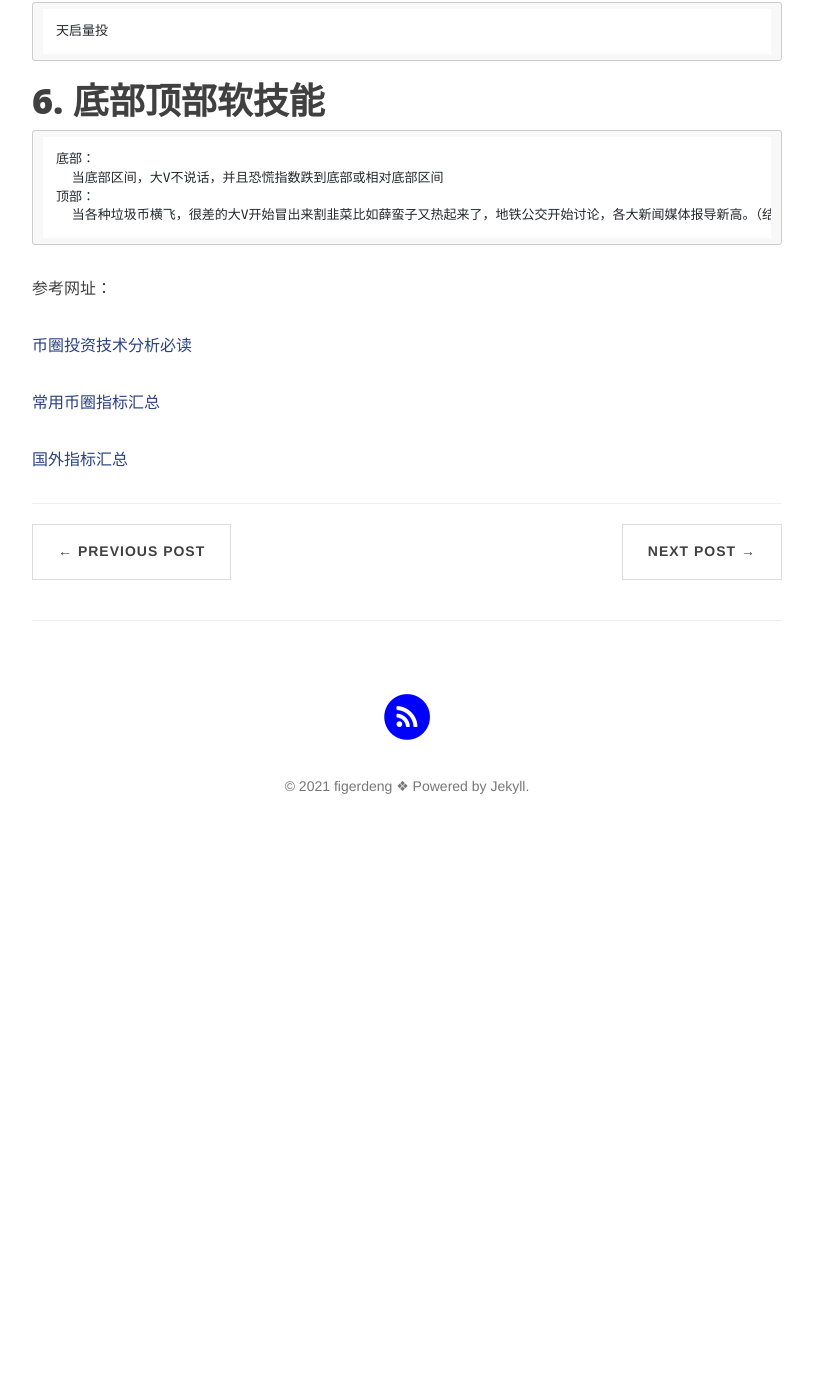
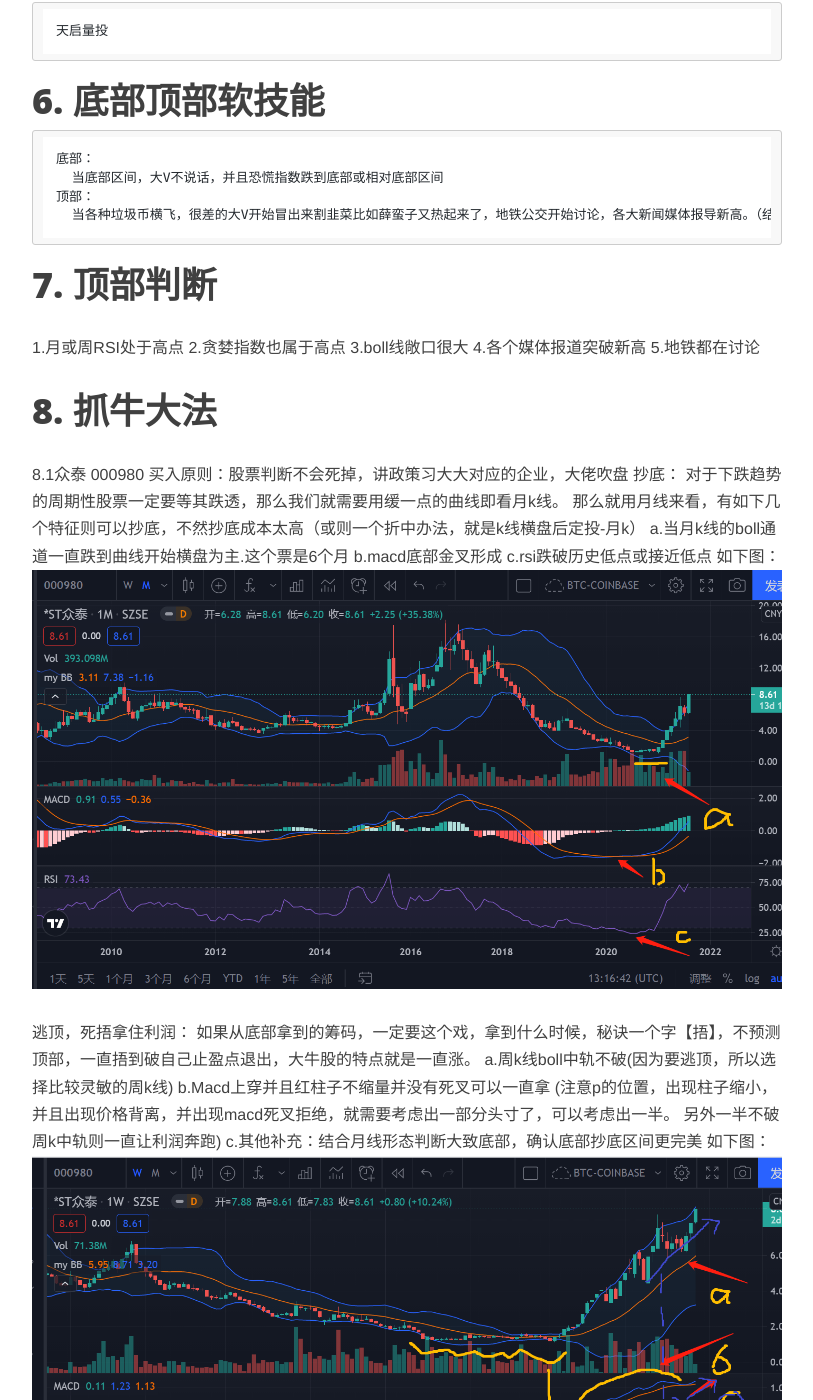
Before and after one commit to figerdeng/siweiwo, a Jekyll site: the page built from _posts/2021-08-04-investment-jishufenxi.md, in a window 1280 px wide and 1400 px high, scrolled down 6293 px. Shown: the whole window, without its empty margins (233-1046 px from the left). Built offline with Jekyll 4.4.1, drawn with Linux system fonts in a browser that asks for light colours; nearby versions of some CDN libraries; comment, search, counter and statistics services are not loaded; before the commit the page ends 7156 px from its top, so only the background shows below that; some of the changed text lies outside the part shown.

Commit message:
技术分析

```diff
--- a/_posts/2021-08-04-investment-jishufenxi.md
+++ b/_posts/2021-08-04-investment-jishufenxi.md
@@ -33,6 +33,7 @@ description: 技术分析
 **1.4 [ahr999囤币指标][BTC-ahr999囤币指标]**
 
 **1.5 [比特币机构持仓][比特币机构持仓]**
+
 
 
 
@@ -79,6 +80,56 @@ description: 技术分析
     顶部：
       当各种垃圾币横飞，很差的大V开始冒出来割韭菜比如薛蛮子又热起来了，地铁公交开始讨论，各大新闻媒体报导新高。（结合各种指标预测顶部，如果一旦报道新高，证明政府会干预打击,这种现象基本可以应用于所有的市场。）
 
+# 7. 顶部判断 #
+  1.月或周RSI处于高点
+  2.贪婪指数也属于高点
+  3.boll线敞口很大
+  4.各个媒体报道突破新高
+  5.地铁都在讨论
+
+# 8. 抓牛大法 #
+  8.1众泰 000980
+  买入原则：股票判断不会死掉，讲政策习大大对应的企业，大佬吹盘
+  抄底：
+  对于下跌趋势的周期性股票一定要等其跌透，那么我们就需要用缓一点的曲线即看月k线。
+  那么就用月线来看，有如下几个特征则可以抄底，不然抄底成本太高（或则一个折中办法，就是k线横盘后定投-月k）
+  a.当月k线的boll通道一直跌到曲线开始横盘为主.这个票是6个月
+  b.macd底部金叉形成
+  c.rsi跌破历史低点或接近低点
+  如下图：
+  ![000980-001][000980-001]
+
+  逃顶，死捂拿住利润：
+    如果从底部拿到的筹码，一定要这个戏，拿到什么时候，秘诀一个字【捂】，不预测顶部，一直捂到破自己止盈点退出，大牛股的特点就是一直涨。
+    a.周k线boll中轨不破(因为要逃顶，所以选择比较灵敏的周k线)
+    b.Macd上穿并且红柱子不缩量并没有死叉可以一直拿
+    (注意p的位置，出现柱子缩小，并且出现价格背离，并出现macd死叉拒绝，就需要考虑出一部分头寸了，可以考虑出一半。
+    另外一半不破周k中轨则一直让利润奔跑)
+    c.其他补充：结合月线形态判断大致底部，确认底部抄底区间更完美
+    如下图：
+      ![000980-002][000980-002]
+
+
+# 9. 其他思考 #
+  找好币思路:
+      Coinbase bnb kucoin robinhood
+      灰度
+      Bitwise10
+      币安投资
+      币安智能链
+      Coinbase投资
+      Az16投资
+
+  投资原则：
+    大利好大卖，小利好小卖，
+    大利空大买，小利空小买
+
+  寻求涨跌规律：
+    Btc以月为单位统计每月涨跌的情况和概率，再统计每月下跌以后该月上涨概率
+
+
+
+
 参考网址：
 
   [币圈投资技术分析必读][技术、心理与哲学]
@@ -106,3 +157,5 @@ description: 技术分析
 [coinbase]:https://coinmarketcap.com/
 [比特币机构持仓]:https://www.qkl123.com/data/institutionalholdings/btc
 [BTC-ahr999囤币指标]:https://www.qkl123.com/data/ahr999/btc
+[000980-001]: https://siweiwo.top/resource/investment/other/000980-001.png
+[000980-002]: https://siweiwo.top/resource/investment/other/000980-002.png
```
Also changed, not shown: resource/investment/other/000980-001.png (added), resource/investment/other/000980-002.png (added).
